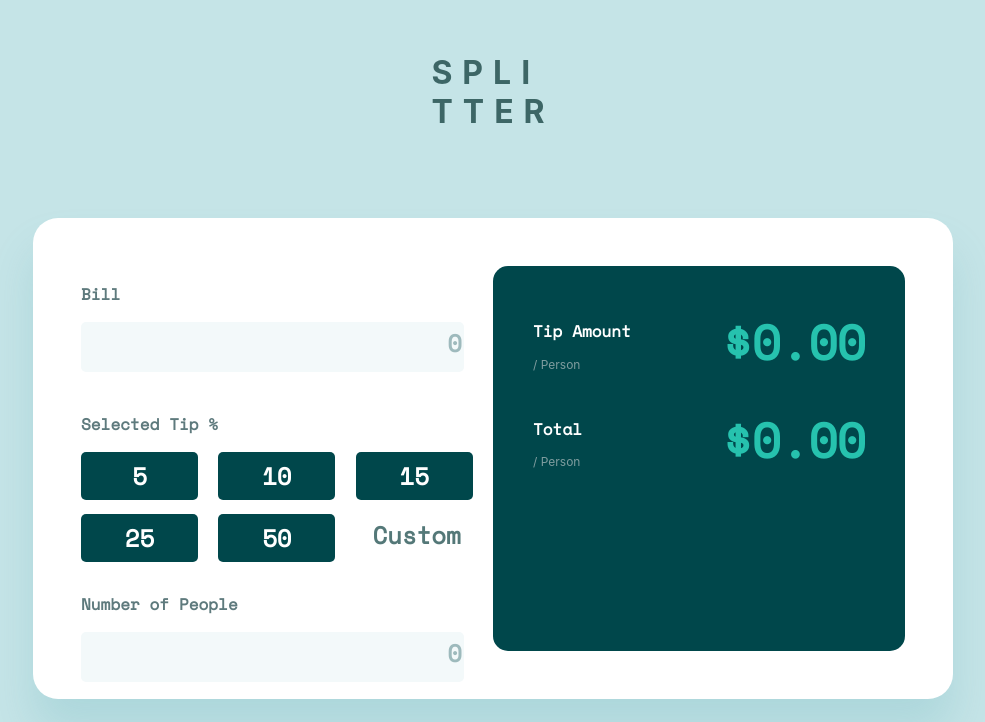
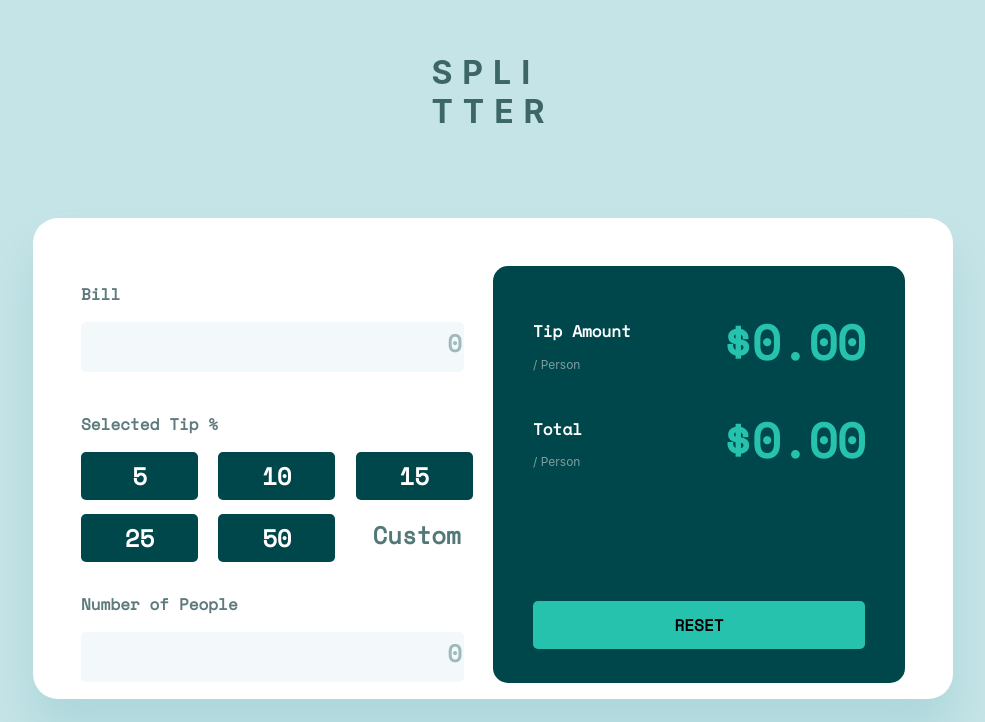
Before and after one commit to MistbornL/tip-calculator, a React (Create React App) app: page / in a window 1280 px wide. Shown: the part 110-832 px from the top of the page, without its empty margins (147-1132 px from the left). Built offline with nearby package versions, Linux system fonts and the light colour scheme.

Commit message:
finished right style

```diff
--- a/src/App.js
+++ b/src/App.js
@@ -71,6 +71,9 @@ function App() {
                 <span>$0.00</span>
               </div>
             </div>
+            <div className="calculator-right-bottom">
+              <button>RESET</button>
+            </div>
           </div>
         </div>
       </main>
--- a/src/App.scss
+++ b/src/App.scss
@@ -98,7 +98,7 @@
 
   .calculator-right {
     width: 50%;
-    height: 100%;
+    height: 417px;
     border-radius: 15px;
     box-sizing: border-box;
     padding: 40px;
@@ -132,4 +132,17 @@
       }
     }
   }
+
+  .calculator-right-bottom {
+    button {
+      @include texFont;
+      background: #26c2ae;
+      border-radius: 5px;
+      width: 100%;
+      border-style: none;
+      margin-top: 100px;
+
+      height: 48px;
+    }
+  }
 }
```
